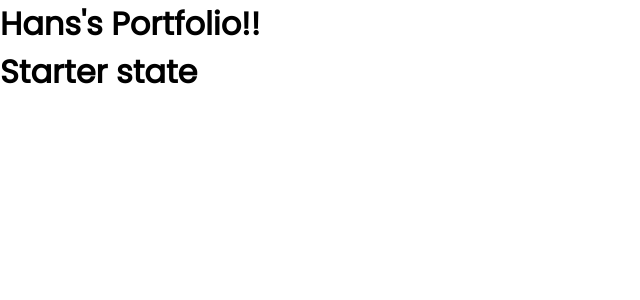
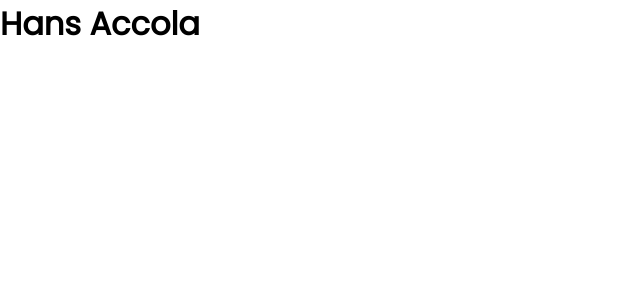
Before and after one commit to iHansy/responsive-portfolio, a React (Create React App) app: page / in a window 1280 px wide. Shown: the top 300 px of the page, without its empty margins (0-640 px from the left). Built offline with nearby package versions, Linux system fonts and the light colour scheme.

Commit message:
name added

```diff
--- a/src/App.js
+++ b/src/App.js
@@ -3,12 +3,9 @@ import Header from './components/Header.js';
 
 function App() {
   return (
-    <>
       <div className="app">
-        <h1>Hans's Portfolio!!</h1>
         <Header/>
       </div>
-    </>
   );
 }
 
--- a/src/components/Header.js
+++ b/src/components/Header.js
@@ -6,9 +6,11 @@ function Header(props) {
     const [state, setState] = useState('Starter state');
 
     return (
-        <div>
-            <h1>{state}</h1>
-        </div>
+        <header>
+            <div className="header-name">
+                <h1 className="">Hans Accola</h1>
+            </div>
+        </header>
     );
 };
 
```
Also changed, not shown: 1 other file (tests, documents, lock files or other folders).
